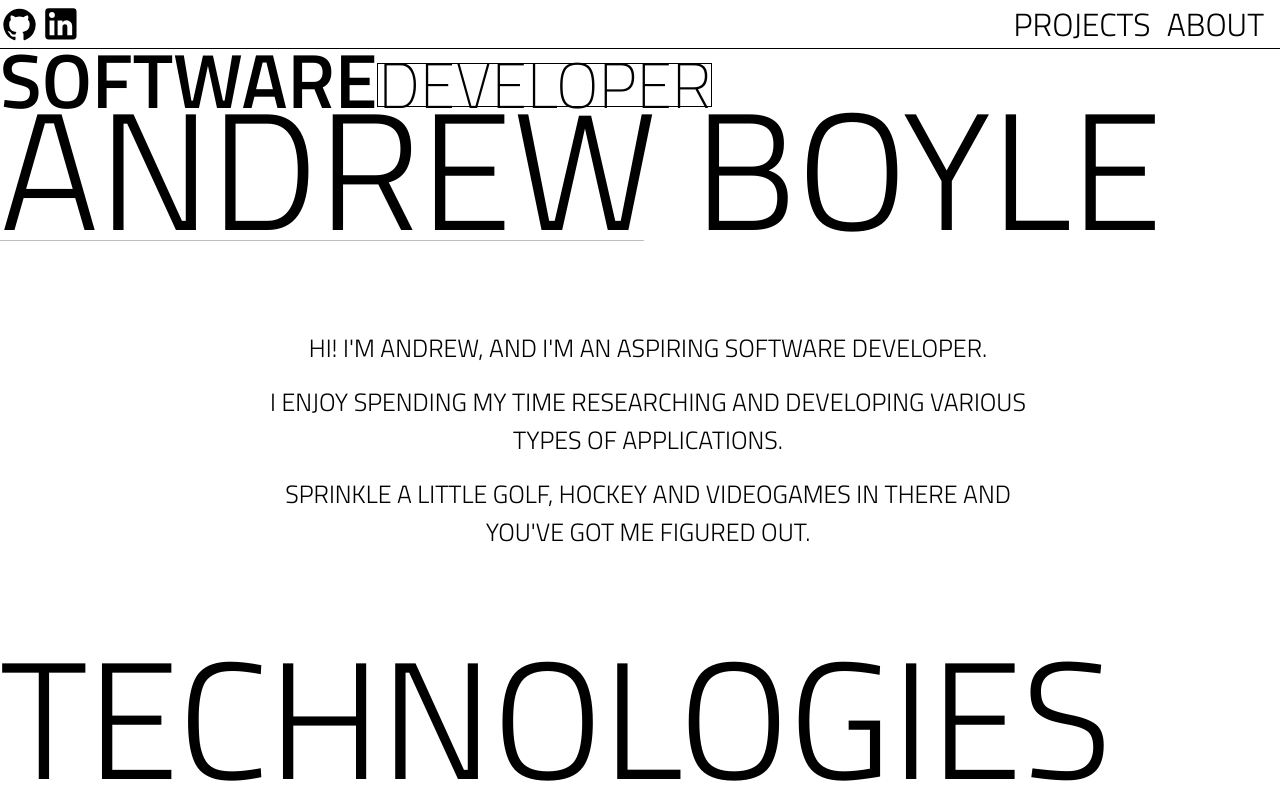
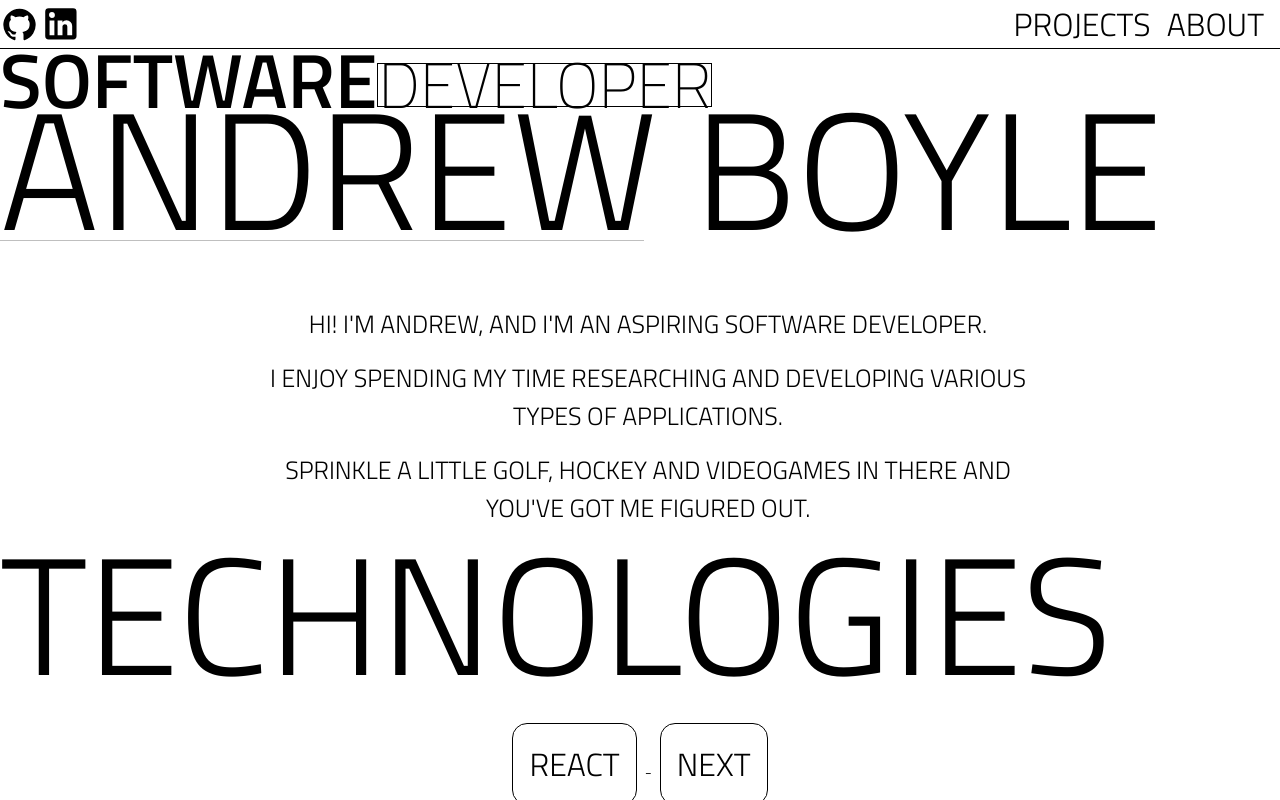
Before and after one commit to andyb2/portfolio-website, a React (Create React App) app: page / in a window 1280 px wide. Both pictures are taken after a click on the link "ABOUT". Shown: the top 800 px of the page. Built offline with nearby package versions, Linux system fonts and the light colour scheme.

Commit message:
padding changed

```diff
--- a/src/components/About.tsx
+++ b/src/components/About.tsx
@@ -30,7 +30,7 @@ const aboutTextCenterContent = {
 const AboutTextContainer = styled.div<IProps>`
   display: flex;
   max-width: 800px;
-  padding: 5rem;
+  padding: 3.5rem 3.5rem 0 3.5rem;
   margin: 0;
   flex-direction: column;
   justify-content: center;
```
